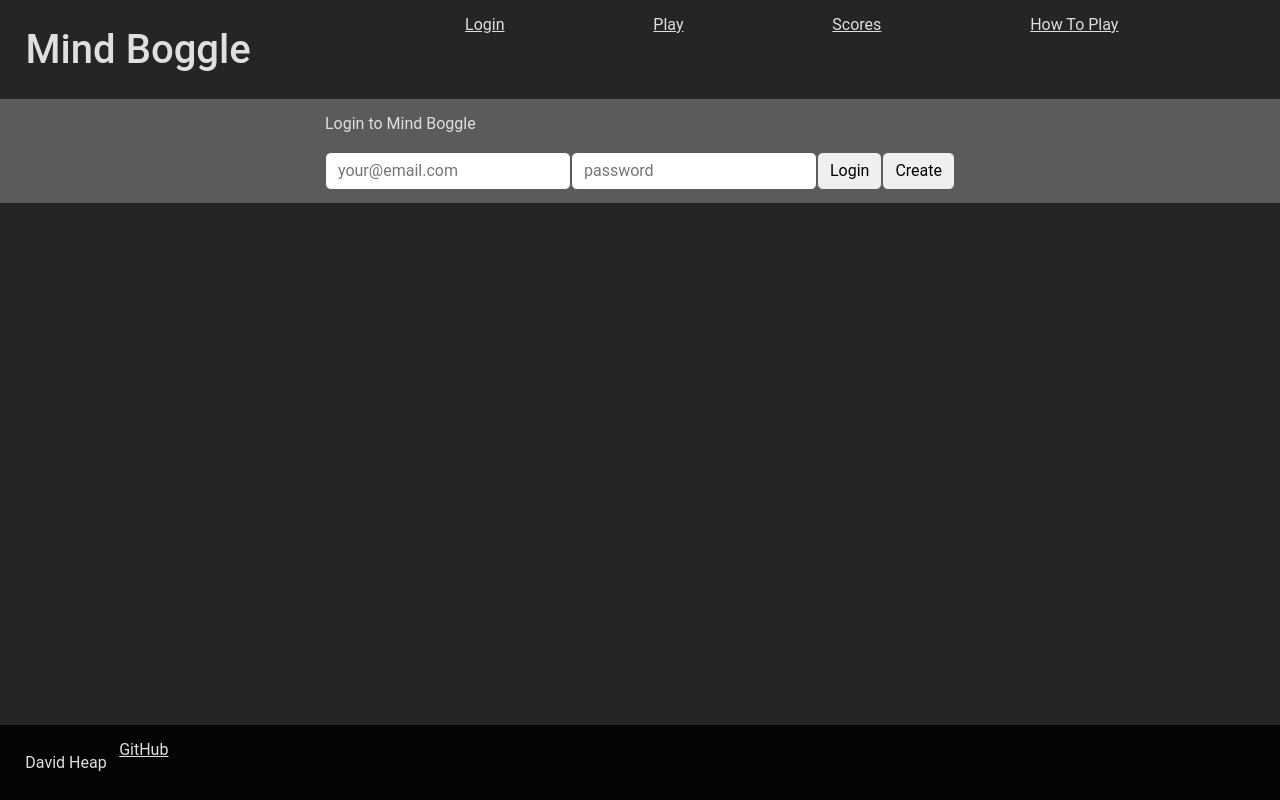
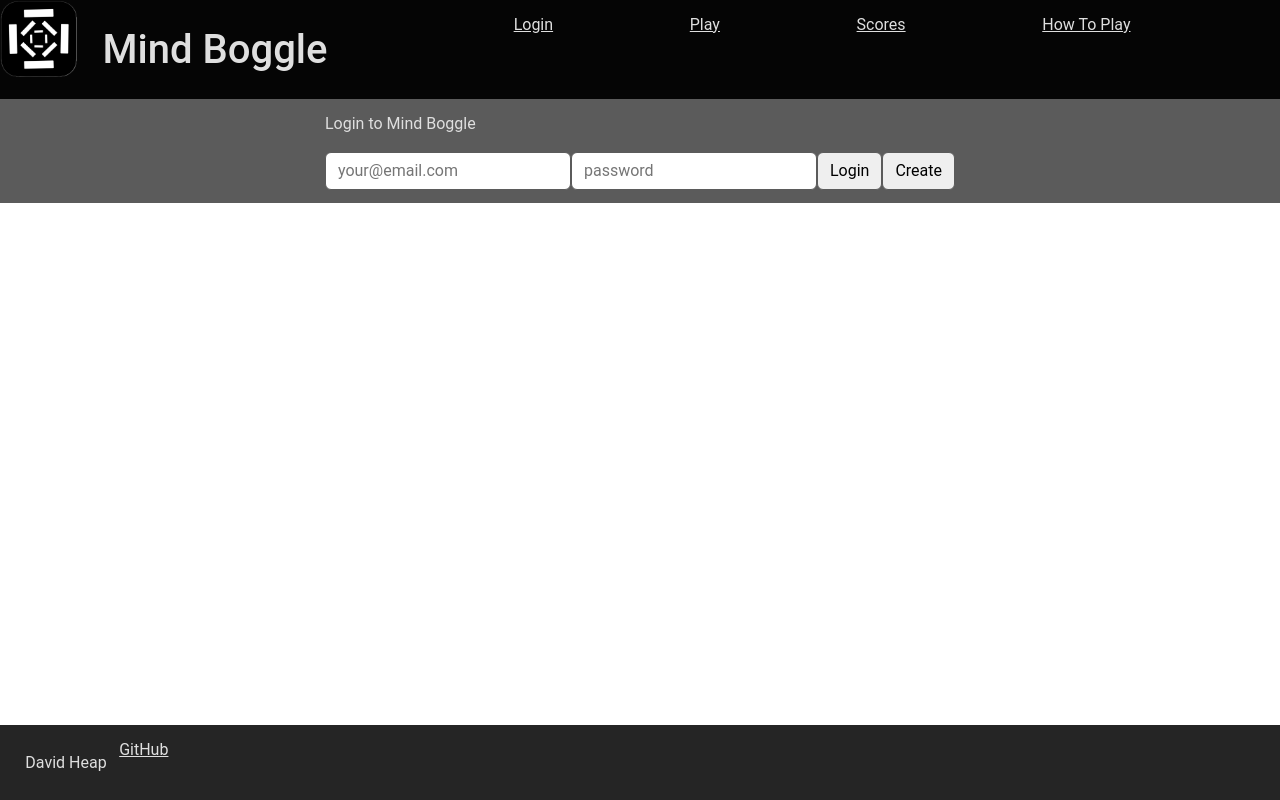
Before and after one commit to dheap3/startup, a React (Vite) app: page / in a window 1280 px wide. Built offline with nearby package versions, Linux system fonts and the light colour scheme.

Commit message:
finished

```diff
--- a/src/app.css
+++ b/src/app.css
@@ -1,8 +1,14 @@
-html {
+#logo {
+    border-radius: 10px;
+    width: 15vw;
+    height: 15vw;
+}
+
+.html {
     background-color: rgba(0, 0, 0, 0.855);
 }
 
-header {
+.header {
     display: flex;
     background-color:rgba(0, 0, 0, 0.855);
     font-family: 'Roboto', sans-serif;
@@ -67,3 +73,11 @@ footer {
 span {
     padding: 1%;
 }
+
+@media (min-width: 800px) {
+    #logo {
+        border-radius: 10px;
+        width: 6vw;
+        height: 6vw;
+    }
+}
--- a/src/app.jsx
+++ b/src/app.jsx
@@ -11,7 +11,9 @@ import { HTP } from './howToPlay/htp';
 export default function App() {
 return (
     <BrowserRouter>
-        <header>
+    <div className="html">
+        <header className='header'>
+            <img id="logo" src="mind-swipe-logo.png" alt="logo png"></img>
             <h1 className="Title">Mind Boggle</h1>
             <nav>
                 <li className="link"><NavLink to="/">Login</NavLink></li>
@@ -34,6 +36,7 @@ return (
 
             <a className="link" href="https://github.com/dheap3/startup.git">GitHub</a>
         </footer>
+    </div>
     </BrowserRouter>
 );
 }
--- a/src/login/login.css
+++ b/src/login/login.css
@@ -1,3 +1,7 @@
+#login {
+    align-items: center;
+}
+
 input {
     padding: .375rem .75rem;
     border: 1px solid rgb(91, 91, 91);
--- a/src/play/play.css
+++ b/src/play/play.css
@@ -1,14 +1,3 @@
-#logo {
-    border-radius: 10px;
-    width: 15vw;
-    height: 15vw;
-}
-
-#login {
-    align-items: center;
-}
-
-
 :root {
     --shortLenght: 2vw;
     --longLenght: 40vw;
@@ -71,11 +60,6 @@
         padding: 10vw;
         font-size: 2vw;
     }
-    #logo {
-        border-radius: 10px;
-        width: 6vw;
-        height: 6vw;
-    }
     :root {
         --shortLenght: 1vw;
         --longLenght: 20vw;
--- a/src/play/play.jsx
+++ b/src/play/play.jsx
@@ -4,13 +4,13 @@ import "./play.css";
 export function Play() {
   return (
     <main>
-      <div class="goal" id="top"></div>
+      <div className="goal" id="top"></div>
       <div id="inline">
-        <div class="goal" id="left"></div>
+        <div className="goal" id="left"></div>
         <div id="command">Command</div>
-        <div class="goal" id="right"></div>
+        <div className="goal" id="right"></div>
       </div>
-      <div class="goal" id ="bottom"></div>
+      <div className="goal" id ="bottom"></div>
 
       <p>API notifications of people passing you on the leaderboard go here</p>
     </main>
```
